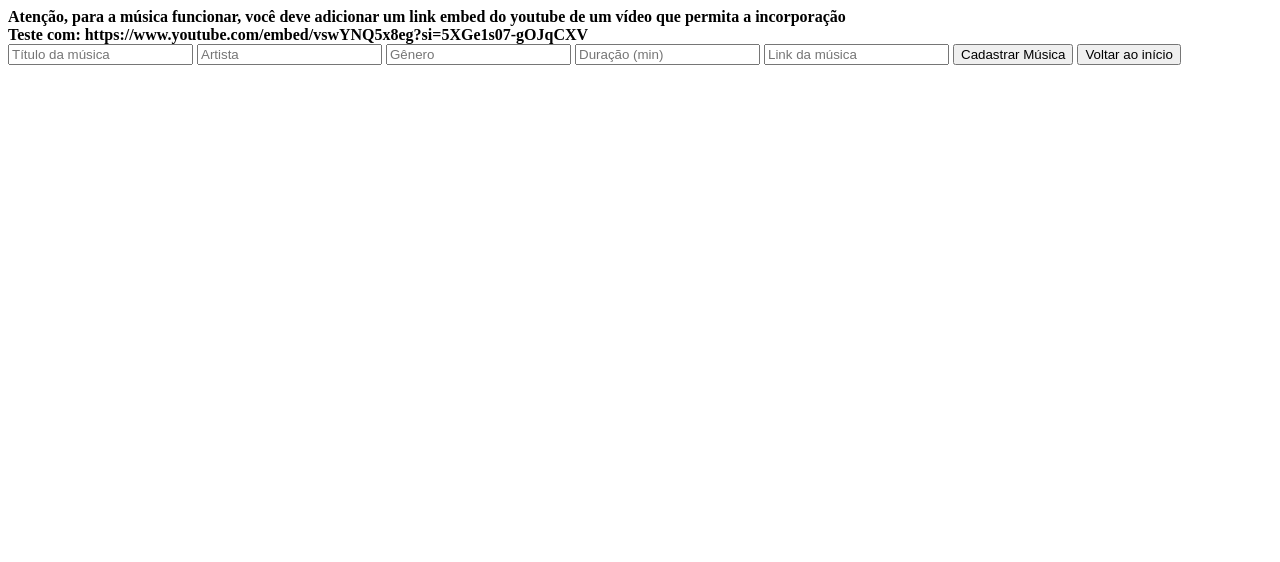
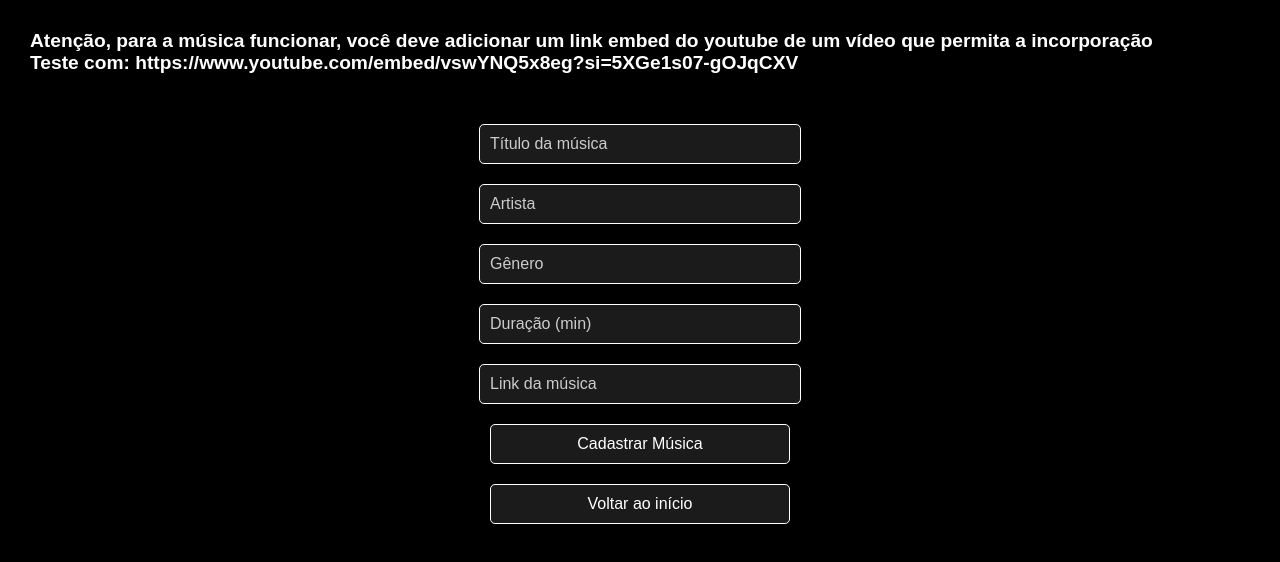
Before and after one commit to HeitorSchwRach/Spotifey, a plain HTML site: page cadastromusica.html in a window 1280 px wide. Drawn offline with Linux system fonts and the light colour scheme.

Commit message:
Add files via upload

```diff
--- a/cadastromusica.html
+++ b/cadastromusica.html
@@ -5,11 +5,77 @@
     <meta name="viewport" content="width=device-width, initial-scale=1.0">
     <title>Document</title>
     <style>
-    #lista-musicas{
-        display: flex;
-        padding: 10vh;
-        gap: 15vh;
-    }
+        /* Definindo o fundo da página e a cor do texto */
+        body {
+            background-color: black;
+            color: white;
+            font-family: Arial, sans-serif;
+            margin: 0;
+            padding: 0;
+        }
+
+        /* Estilo do título e instruções */
+        b {
+            display: block;
+            margin: 20px;
+            padding: 10px;
+            font-size: 1.2em;
+        }
+
+        /* Estilo do formulário */
+        form {
+            display: flex;
+            flex-direction: column;
+            align-items: center;
+            margin-top: 30px;
+        }
+
+        input, button {
+            background-color: rgb(27, 27, 27);
+            color: white;
+            border: 1px solid white;
+            padding: 10px;
+            margin: 10px;
+            width: 300px;
+            font-size: 1em;
+            border-radius: 5px;
+        }
+
+        input::placeholder, button:hover {
+            color: #ccc;
+        }
+
+        button {
+            cursor: pointer;
+            transition: background-color 0.3s ease;
+        }
+
+        button:hover {
+            background-color: rgb(50, 50, 50);
+        }
+
+        /* Estilo da lista de músicas */
+        #lista-musicas {
+            display: flex;
+            flex-direction: column;
+            gap: 10px;
+            padding: 20px;
+        }
+
+        /* Estilo das músicas na lista */
+        .musica {
+            background-color: rgb(27, 27, 27);
+            padding: 15px;
+            border: 1px solid white;
+            border-radius: 5px;
+        }
+
+        /* Estilo da lista de links de músicas */
+        iframe {
+            width: 100%;
+            height: 300px;
+            border: none;
+        }
     </style>
 </head>
 <body>
@@ -35,6 +101,5 @@
     </form>
     <script src="script2.js"></script>
     <div id="lista-musicas"></div>
-
 </body>
 </html>
```
